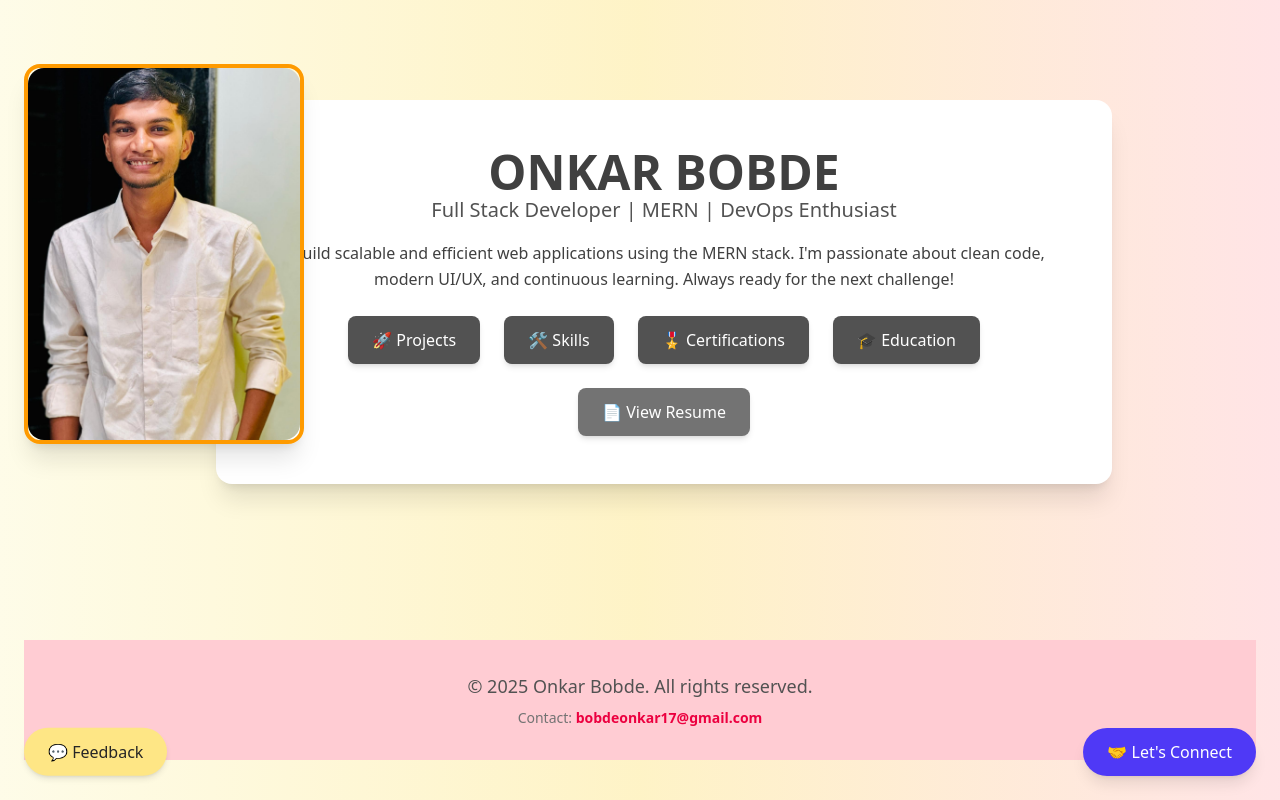
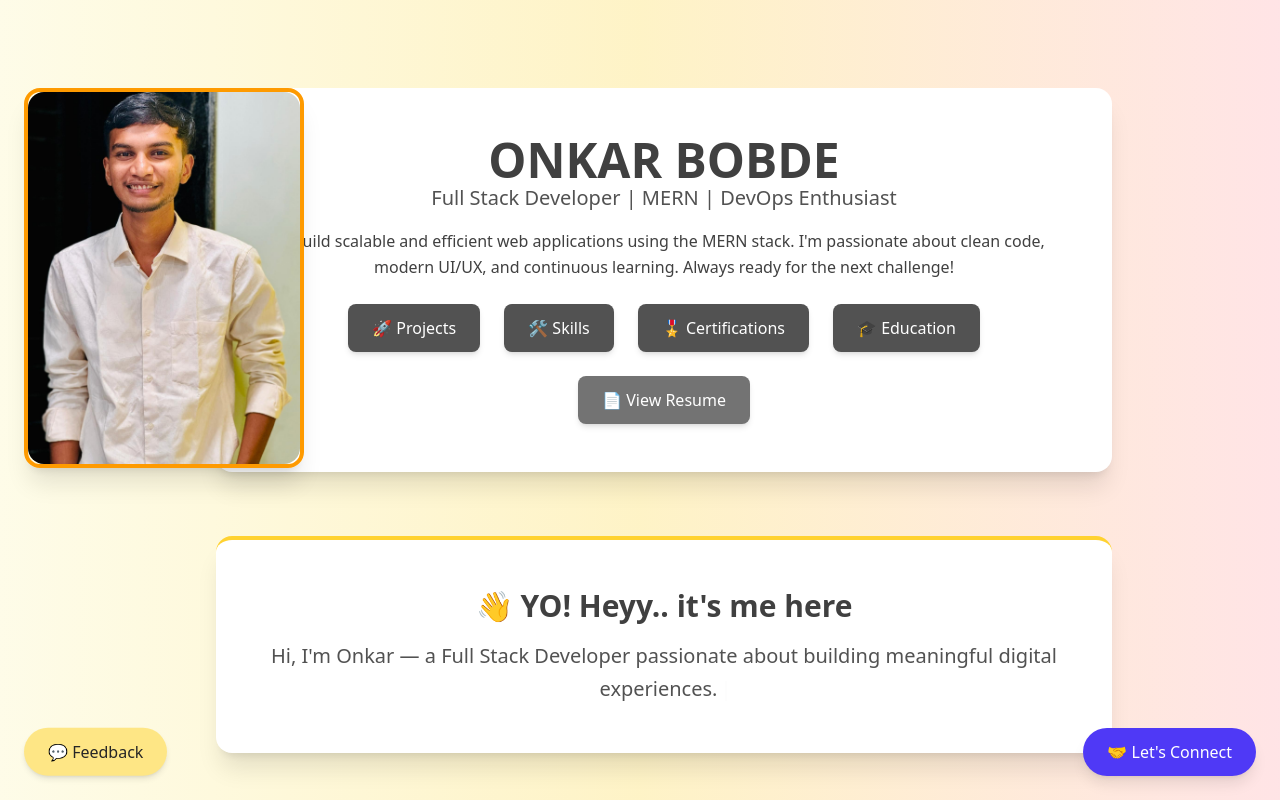
Before and after one commit to Omkys/my-portfolip, a React (Vite) app: page / in a window 1280 px wide. Shown: the top 800 px of the page. Built offline with nearby package versions, Linux system fonts and the light colour scheme.

Commit message:
okay update omky

```diff
--- a/package.json
+++ b/package.json
@@ -15,7 +15,8 @@
     "react": "^19.0.0",
     "react-dom": "^19.0.0",
     "react-hot-toast": "^2.5.2",
-    "react-icons": "^5.5.0"
+    "react-icons": "^5.5.0",
+    "react-simple-typewriter": "^5.0.1"
   },
   "devDependencies": {
     "@eslint/js": "^9.21.0",
--- a/src/App.css
+++ b/src/App.css
@@ -87,3 +87,17 @@
 .feedback-button {
   animation: bounce 2s infinite;
 }
+@keyframes fadeIn {
+  from {
+    opacity: 0;
+    transform: translateY(10px);
+  }
+  to {
+    opacity: 1;
+    transform: translateY(0);
+  }
+}
+
+.fade-in {
+  animation: fadeIn 0.5s ease-out forwards;
+}
--- a/src/App.jsx
+++ b/src/App.jsx
@@ -5,21 +5,21 @@ import Skills from './Skills';
 import Connect from './Connect';
 import Feedback from './Feedback';
 import Education from './Education';
+import Certificate from './certificate';
 import { Toaster, toast } from 'react-hot-toast';
-import profilePic from './assets/my pic.jpg'; // Adjust path if needed
-import Certificate from './certificate'; // Adjust the path if needed
+import profilePic from './assets/my pic.jpg';
+import { Typewriter } from 'react-simple-typewriter';
 
 function App() {
-  const [showSection, setShowSection] = useState(null);
+  const [showSection, setShowSection] = useState('about'); // 👈 default is 'about'
   const [showFeedback, setShowFeedback] = useState(false);
 
   return (
     <main className="min-h-screen bg-gradient-to-r from-yellow-50 via-amber-100 to-rose-100 text-neutral-800 flex flex-col items-center justify-start px-4 sm:px-6 py-10 relative">
-      {/* Toast Notifications */}
       <Toaster position="top-right" reverseOrder={false} />
 
-      {/* Profile Card (mobile-friendly and absolute only on desktop) */}
-      <div className="md:absolute md:top-16 md:left-6 w-28 h-28 sm:w-36 sm:h-50 md:w-70 md:h-95 overflow-hidden border-4 border-amber-500 rounded-2xl shadow-xl z-40 mb-6 md:mb-0">
+      {/* Profile Image */}
+      <div className="md:absolute md:top-22 md:left-6 w-28 h-28 sm:w-36 sm:h-50 md:w-70 md:h-95 overflow-hidden border-4 border-amber-500 rounded-2xl shadow-xl z-40 mb-6 md:mb-0">
         <img
           src={profilePic}
           alt="Profile"
@@ -27,12 +27,13 @@ function App() {
         />
       </div>
 
+
+
       {/* Intro Section */}
       <div
         className={`max-w-4xl bg-white shadow-xl rounded-2xl p-6 sm:p-10 md:p-12 w-full space-y-6 transition-all duration-500 ease-in-out ${showSection ? 'mt-12' : 'my-auto'} ml-2 sm:ml-6 md:ml-12`}
       >
         <div className="flex flex-col md:flex-row items-center gap-6 md:gap-8">
-          {/* Text Section */}
           <div className="text-center md:text-left w-full md:w-2/3">
             <h1 className="text-4xl sm:text-5xl font-semibold text-neutral-700 cursor-pointer hover:text-amber-500 transition-all duration-300">
               ONKAR BOBDE
@@ -44,7 +45,7 @@ function App() {
           </div>
         </div>
 
-        {/* Buttons - Removed "Let's Connect" Button Beside Certification */}
+        {/* Navigation Buttons */}
         <div className="flex flex-wrap gap-4 sm:gap-6 mt-4 sm:mt-6 justify-center">
           {['projects', 'skills', 'certificates', 'education'].map((section) => (
             <button
@@ -73,9 +74,30 @@ function App() {
         </div>
       </div>
 
-      {/* Section Renderer */}
+      {/* Section Display */}
       <div className="mt-12 w-full flex justify-center">
         <div className="w-full max-w-4xl">
+          {showSection === 'about' && (
+<section className="fade-in w-full max-w-4xl bg-white shadow-xl rounded-2xl p-6 sm:p-10 md:p-12 mt-4 ml-2 sm:ml-2 md:ml-6 border-t-4 border-amber-300 text-center">
+              <h2 className="text-3xl font-bold text-neutral-700 mb-4">👋 YO! Heyy.. it's me here</h2>
+              <p className="text-xl text-neutral-600 font-medium leading-relaxed">
+                <Typewriter
+                  words={[
+                    "Hi, I'm Onkar — a Full Stack Developer passionate about building meaningful digital experiences.",
+                    "I love the MERN stack, clean UI, and automating things through DevOps!",
+                    "I believe good code is like a good nap — short, sweet, and leaves you feeling refreshed. 😴",
+                    "Let’s build something awesome together 🚀(with fewer bugs and more coffee)!😁"
+                  ]}
+                  loop={0}
+                  cursor
+                  cursorStyle="|"
+                  typeSpeed={35}
+                  deleteSpeed={30}
+                  delaySpeed={3000}
+                />
+              </p>
+            </section>
+          )}
           {showSection === 'projects' && <Projects />}
           {showSection === 'skills' && <Skills />}
           {showSection === 'certificates' && <Certificate />}
@@ -87,19 +109,18 @@ function App() {
       {/* Feedback Button */}
       <div className="fixed bottom-6 left-6 z-50">
         <button
-  className="bg-amber-200 hover:bg-amber-300 text-neutral-800 font-medium py-3 px-6 rounded-full shadow-md transition-all duration-300 transform hover:scale-105 feedback-button"
-  onClick={() => setShowFeedback(true)}
->
-  💬 Feedback
-</button>
-
+          className="bg-amber-200 hover:bg-amber-300 text-neutral-800 font-medium py-3 px-6 rounded-full shadow-md transition-all duration-300 transform hover:scale-105 feedback-button"
+          onClick={() => setShowFeedback(true)}
+        >
+          💬 Feedback
+        </button>
       </div>
 
-      {/* Bottom Right "Let's Connect" Button */}
+      {/* Let's Connect Button */}
       <div className="fixed bottom-6 right-6 z-50">
         <button
           className="bg-indigo-600 hover:bg-indigo-700 text-white font-medium py-3 px-6 rounded-full shadow-lg transition-all duration-300 transform hover:scale-105 connect-button"
-          onClick={() => setShowSection('connect')} // Now this should trigger the Connect section
+          onClick={() => setShowSection('connect')}
         >
           🤝 Let's Connect
         </button>
```
Also changed, not shown: 1 other file (tests, documents, lock files or other folders).
